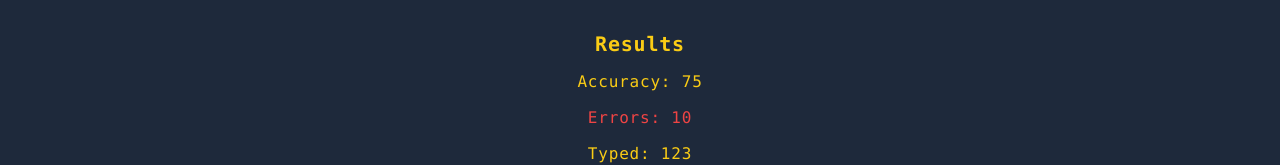
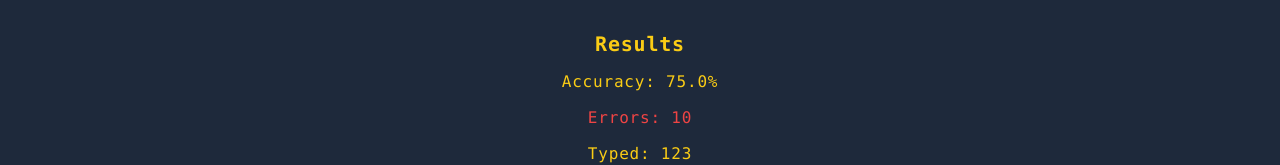
Before and after one commit to ibqn/vite-speed-typing, a React (Vite) app: page / in a window 1280 px wide. Shown: the part 414-579 px from the top of the page. Built offline with nearby package versions, Linux system fonts and the light colour scheme.

Commit message:
Add formatPercentage function to display accuracy percentage

```diff
--- a/src/components/results.tsx
+++ b/src/components/results.tsx
@@ -1,6 +1,7 @@
 import { cn } from '@/util/class-names'
 import { ComponentProps } from 'react'
 import { motion } from 'framer-motion'
+import { formatPercentage } from '@/util/format-percentage'
 
 type Props = {
   errors: number
@@ -38,7 +39,7 @@ export const Results = ({
         animate={animate}
         transition={{ ...duration, delay: 0.5 }}
       >
-        Accuracy: {accuracyPercentage}
+        Accuracy: {formatPercentage(accuracyPercentage)}
       </motion.li>
       <motion.li
         className="text-red-500"
--- /dev/null
+++ b/src/util/format-percentage.ts
@@ -0,0 +1,3 @@
+export const formatPercentage = (percentage: number) => {
+  return percentage.toFixed(1) + '%'
+}
```
